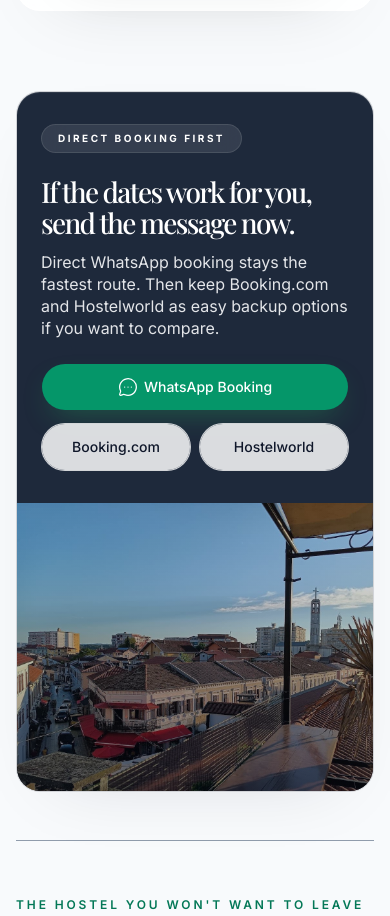
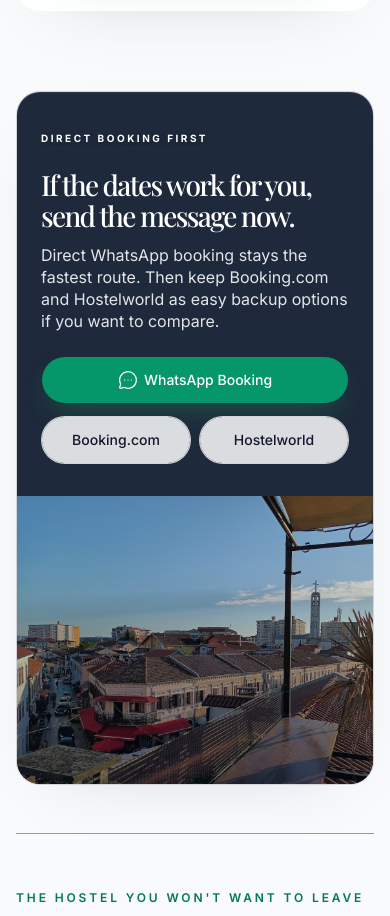
Before and after one commit to dkuromi1/hostel-nextjs, a Next.js app: page / in a window 390 px wide. Shown: the part 8780-9696 px from the top of the page. Built offline with nearby package versions, Linux system fonts and the light colour scheme; no server answers; a web font is replaced by a local one.

Commit message:
mobile menu glitch fix

```diff
--- a/components/page-hero.tsx
+++ b/components/page-hero.tsx
@@ -76,9 +76,7 @@ export function PageHero({
       )}>
         <Reveal className="relative z-10 flex flex-col items-start gap-8">
           <Eyebrow
-            className={cn(
-              hasBackground && "bg-white/10 border-white/20 text-white dark:bg-white/10 dark:border-white/20 shadow-[0_4px_12px_rgba(0,0,0,0.3)]"
-            )}
+            className={cn(hasBackground && "text-white")}
             variant={hasBackground ? "footer" : "default"}
           >
             {eyebrow}
--- a/components/site-header.tsx
+++ b/components/site-header.tsx
@@ -1,5 +1,6 @@
 "use client";
 
+import { useState, useEffect } from "react";
 import Image from "next/image";
 import Link from "next/link";
 import { usePathname } from "next/navigation";
@@ -33,7 +34,17 @@ export function SiteHeader({ navLinks, contactChannels, bookingChannels, siteNam
   const primaryContactChannel =
     contactChannels.find((channel) => channel.stylePriority === "primary") ?? contactChannels[0];
 
-  const isScrolled = scrollY > 50;
+  const [isScrolled, setIsScrolled] = useState(false);
+
+  useEffect(() => {
+    // Hysteresis: switch to compact at 80px, return to large at 20px.
+    // This prevents "flickering" if the layout change itself shifts the scroll position.
+    if (scrollY > 80) {
+      setIsScrolled(true);
+    } else if (scrollY < 20) {
+      setIsScrolled(false);
+    }
+  }, [scrollY]);
 
   // On the homepage, if not scrolled, we want it transparent with white text
   const isTransparent = isHome && !isScrolled;
--- a/components/ui/eyebrow.tsx
+++ b/components/ui/eyebrow.tsx
@@ -14,14 +14,14 @@ export function Eyebrow({
   variant = "default",
 }: EyebrowProps) {
   const globalStyle = siteConfig.branding.design?.surfaces.eyebrowStyle;
-  const isGhost = variant === "ghost" || (variant === "default" && globalStyle === "ghost");
+  const isGhost = variant === "ghost" || (globalStyle === "ghost" && variant !== "sun");
 
   return (
     <div
       className={cn(
         "group relative inline-flex items-center overflow-hidden transition-all duration-300 text-[10px] sm:text-xs font-bold uppercase tracking-[0.25em] antialiased",
         isGhost
-          ? "bg-transparent border-none text-[var(--text-heading)] dark:text-white"
+          ? cn("bg-transparent border-none", variant === "footer" ? "text-white [text-shadow:0_2px_10px_rgba(0,0,0,0.3)]" : "text-[var(--text-heading)] dark:text-white")
           : "rounded-full px-4 py-1.5",
         !isGhost && variant === "default" && "bg-slate-200/40 dark:bg-white/10 border border-slate-300/30 dark:border-white/10 text-[var(--text-heading)] dark:text-white backdrop-blur-md shadow-sm hover:border-slate-400/40 dark:hover:border-white/30",
         !isGhost && variant === "sun" && "bg-amber-100/40 border border-amber-200/50 text-amber-950 backdrop-blur-md",
```
